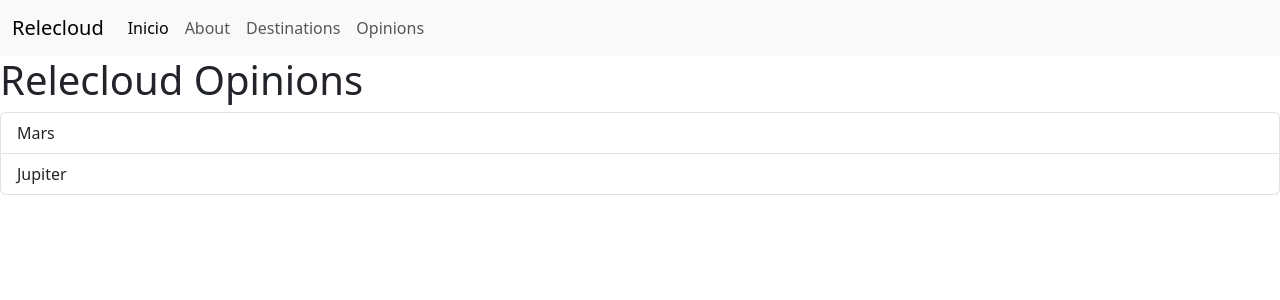
After one commit to AlfonsoMZ23/Grupo8_Relecloud, a Django app: page /opinions in a window 1280 px wide. The commit adds this page. Shown: the top 300 px of the page. Run offline with Django 4.2, Linux system fonts and the light colour scheme; data comes from the database, SQL or seed files in the repository; both versions use the stored data as it was after the commit.

Commit message:
add menu opiniones

```diff
--- a/relecloud/templates/base.html
+++ b/relecloud/templates/base.html
@@ -29,6 +29,9 @@
                   <li class="nav-item">
                     <a class="nav-link" href="{% url 'destinations' %}">Destinations</a>
                   </li>
+                  <li class="nav-item">
+                    <a class="nav-link" href="{% url 'opinions' %}">Opinions</a>
+                  </li>
                 </ul>
               </div>
             </div>
--- /dev/null
+++ b/relecloud/templates/opinions.html
@@ -0,0 +1,17 @@
+{% extends "base.html" %}
+
+{% block title %}
+Relecloud - Opinions
+{% endblock title %}
+
+{% block content %}
+    <h1>Relecloud Opinions</h1>
+
+    <ul class="list-group">
+    {% for opinion in opinions %}
+        <a class="list-group-item list-group-item-action">
+            {{ opinion }}
+        </a>
+    {% endfor %}
+    </ul>
+{% endblock content %}
--- a/relecloud/urls.py
+++ b/relecloud/urls.py
@@ -8,6 +8,7 @@ urlpatterns = [
     path('about', views.about, name='about'),
     path('destinations', views.destinations, name='destinations'),
     path('destination/<int:pk>', views.DestinationDetailView.as_view(), name='destination_detail'),
+    path('opinions', views.opinions, name='opinions'),
     path('cruise/<int:pk>', views.CruiseDetailView.as_view(), name='cruise_detail'),
     path('info_request', views.InfoRequestCreate.as_view(), name='info_request'),
     path('destination/add', views.DestinationCreateView.as_view(), name='destination_form'),
--- a/relecloud/views.py
+++ b/relecloud/views.py
@@ -17,10 +17,15 @@ def destinations(request):
     all_destinations = models.Destination.objects.all()
     return render(request, 'destinations.html', {'destinations': all_destinations})
 
+def opinions(request):
+    all_destinations = models.Destination.objects.all()
+    return render(request, 'opinions.html', {'opinions': all_destinations})
+
 class DestinationDetailView(generic.DetailView):
     template_name = 'destination_detail.html'
     model = models.Destination
     context_object_name = 'destination'
+
 
 class CruiseDetailView(generic.DetailView):
     template_name='cruise_detail.html'
```
Also changed, not shown: project/settings.py (+8 -0 lines), db.sqlite3, relecloud/migrations/0004_alter_cruise_destinations_inforequest.py (added).
